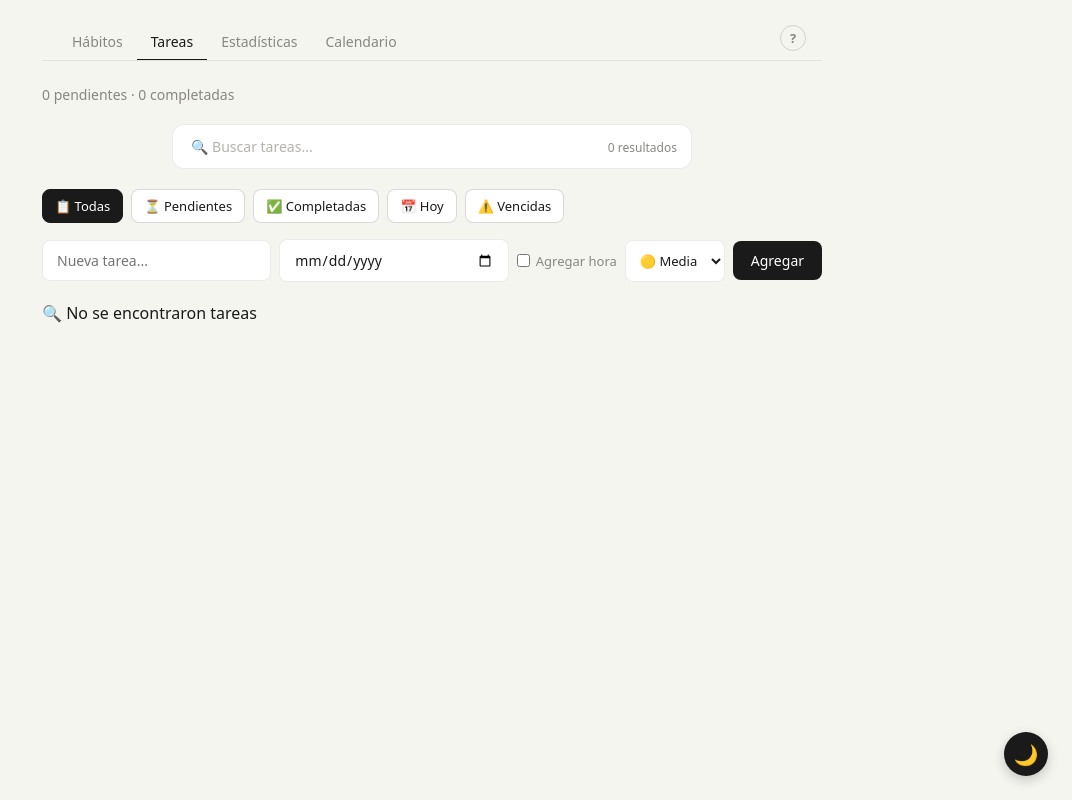
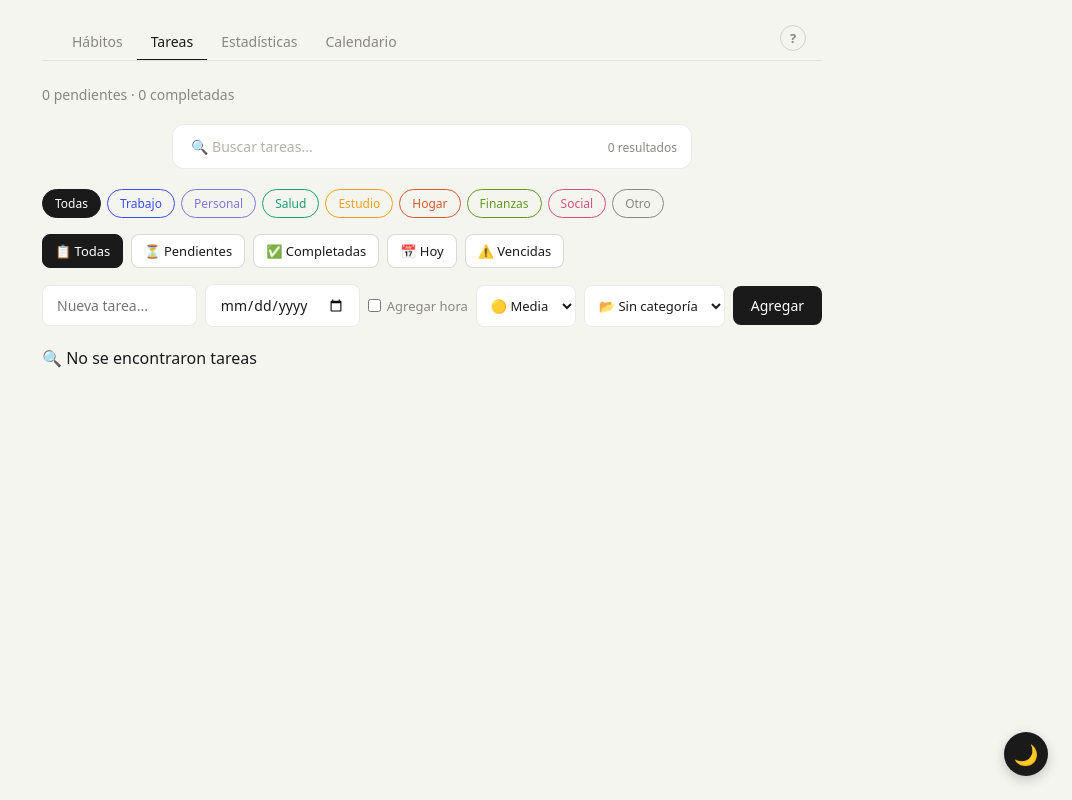
Before and after one commit to hectormadrid/Habitosapp, a React (Vite) app: page / in a window 1280 px wide. Both pictures are taken after a click on the button "Tareas". Shown: the whole page, without its empty margins (208-1280 px from the left). Built offline with nearby package versions, Linux system fonts and the light colour scheme.

Commit message:
Add: categorias

```diff
--- a/src/components/TaskList.jsx
+++ b/src/components/TaskList.jsx
@@ -25,6 +25,10 @@ export default function TaskList() {
     agregarSubtarea,
     toggleSubtarea,
     eliminarSubtarea,
+    categoriaFiltro,
+    setCategoriaFiltro,
+    filtrarPorCategoria,
+    CATEGORIAS,
   } = useTareas();
 
   //  Estado local de UI
@@ -35,6 +39,7 @@ export default function TaskList() {
   const [tieneHora, setTieneHora] = useState(false)
   const [anticipacion, setAnticipacion] = useState(60)
   const [filtro, setFiltro] = useState('todas')
+  const [categoria, setCategoria] = useState('')
 
   const [editando, setEditando] = useState(null)
   const [editTexto, setEditTexto] = useState('')
@@ -45,6 +50,7 @@ export default function TaskList() {
   const [editAnticipacion, setEditAnticipacion] = useState(60)
   const [subtareaInputs, setSubtareaInputs] = useState({})
   const [tareasExpandidas, setTareasExpandidas] = useState({})
+  const [editCategoria, setEditCategoria] = useState('')
 
   //  Handlers
 
@@ -61,13 +67,14 @@ export default function TaskList() {
 
 
   function handleAgregar() {
-    agregarTarea({ texto: input, prioridad, fechaLimite, horaTarea, anticipacion, tieneHora })
+    agregarTarea({ texto: input, prioridad, fechaLimite, horaTarea, anticipacion, tieneHora, categoria })
     setInput('')
     setPrioridad('media')
     setFechaLimite('')
     setHoraTarea('')
     setAnticipacion(60)
     setTieneHora(false)
+    setCategoria('')
   }
 
   function abrirEditar(tarea) {
@@ -78,6 +85,7 @@ export default function TaskList() {
     setEditHora(tarea.horaTarea || '')
     setEditTieneHora(!!tarea.horaTarea)
     setEditAnticipacion(tarea.anticipacion || 60)
+    setEditCategoria(tarea.categoria || '')  // ← nuevo
   }
 
   function guardarEdicion() {
@@ -88,6 +96,7 @@ export default function TaskList() {
       fechaLimite: editFecha,
       horaTarea: editTieneHora ? editHora : null,
       anticipacion: editTieneHora ? editAnticipacion : null,
+      categoria: editCategoria || "",
     })
     setEditando(null)
   }
@@ -96,9 +105,11 @@ export default function TaskList() {
 
   const tareasFiltradas = ordenarTareas(
     buscarTareas(
-      filtrarTareas(tareas, filtro)
+      filtrarPorCategoria(
+        filtrarTareas(tareas, filtro)
+      )
     )
-  );
+  )
   const pendientes = tareasFiltradas.filter(t => !t.completada)
   const completadas = tareasFiltradas.filter(t => t.completada)
 
@@ -121,6 +132,25 @@ export default function TaskList() {
         <span className={styles.searchInfo}>
           {tareasFiltradas.length} resultado{tareasFiltradas.length !== 1 ? "s" : ""}
         </span>
+      </div>
+      {/* Filtro por categoría */}
+      <div className={styles.categoriasRow}>
+        <button
+          className={`${styles.categoriaBtn} ${categoriaFiltro === '' ? styles.categoriaBtnActivo : ''}`}
+          onClick={() => setCategoriaFiltro('')}
+        >
+          Todas
+        </button>
+        {CATEGORIAS.map(cat => (
+          <button
+            key={cat.id}
+            className={`${styles.categoriaBtn} ${categoriaFiltro === cat.id ? styles.categoriaBtnActivo : ''}`}
+            style={categoriaFiltro === cat.id ? { background: cat.color, color: 'white', borderColor: cat.color } : { borderColor: cat.color, color: cat.color }}
+            onClick={() => setCategoriaFiltro(prev => prev === cat.id ? '' : cat.id)}
+          >
+            {cat.label}
+          </button>
+        ))}
       </div>
       {/* Filtros */}
       <div className={styles.filtros}>
@@ -197,6 +227,16 @@ export default function TaskList() {
           <option value="media">🟡 Media</option>
           <option value="baja">🟢 Baja</option>
         </select>
+        <select
+          className={styles.select}
+          value={categoria}
+          onChange={e => setCategoria(e.target.value)}
+        >
+          <option value="">📂 Sin categoría</option>
+          {CATEGORIAS.map(cat => (
+            <option key={cat.id} value={cat.id}>{cat.label}</option>
+          ))}
+        </select>
         <button className={styles.addBtn} onClick={handleAgregar}>Agregar</button>
       </div>
 
@@ -226,10 +266,20 @@ export default function TaskList() {
               {estaVencida(tarea) && (
                 <span className={styles.vencida}>⚠️ Vencida</span>
               )}
+              {tarea.categoria && (() => {
+                const cat = CATEGORIAS.find(c => c.id === tarea.categoria)
+                return cat ? (
+                  <span
+                    className={styles.categoriaTag}
+                    style={{ background: cat.bg, color: cat.color }}
+                  >
+                    {cat.label}
+                  </span>
+                ) : null
+              })()}
               <span className={`${styles.badge} ${styles[tarea.prioridad]}`}>
                 {tarea.prioridad}
               </span>
-
               {/* Botón expandir subtareas */}
               <button
                 className={styles.expandBtn}
@@ -404,6 +454,20 @@ export default function TaskList() {
                 </>
               )}
               <div className={styles.modalGrupo}>
+                <label className={styles.modalLabel}>Categoría</label>
+                <select
+                  className={styles.select}
+                  style={{ width: '100%' }}
+                  value={editCategoria}
+                  onChange={e => setEditCategoria(e.target.value)}
+                >
+                  <option value="">📂 Sin categoría</option>
+                  {CATEGORIAS.map(cat => (
+                    <option key={cat.id} value={cat.id}>{cat.label}</option>
+                  ))}
+                </select>
+              </div>
+              <div className={styles.modalGrupo}>
                 <label className={styles.modalLabel}>Prioridad</label>
                 <select
                   className={styles.select}
--- a/src/components/TaskList.module.css
+++ b/src/components/TaskList.module.css
@@ -476,3 +476,43 @@
 .subtareaAddBtn:hover {
   opacity: 0.85;
 }
+/* ── Categorías ── */
+
+.categoriasRow {
+  display: flex;
+  gap: 6px;
+  flex-wrap: wrap;
+  margin-bottom: 1rem;
+}
+
+.categoriaBtn {
+  padding: 5px 12px;
+  border-radius: 20px;
+  border: 1.5px solid var(--color-border-medium);
+  background: transparent;
+  color: var(--color-text-muted);
+  font-size: 12px;
+  font-weight: 500;
+  cursor: pointer;
+  transition: all 0.15s;
+  white-space: nowrap;
+}
+
+.categoriaBtn:hover {
+  opacity: 0.8;
+  transform: translateY(-1px);
+}
+
+.categoriaBtnActivo {
+  background: var(--color-text);
+  color: var(--color-surface);
+  border-color: var(--color-text);
+}
+
+.categoriaTag {
+  font-size: 11px;
+  font-weight: 600;
+  padding: 2px 8px;
+  border-radius: 20px;
+  flex-shrink: 0;
+}
--- a/src/constants.js
+++ b/src/constants.js
@@ -14,6 +14,16 @@ export const EMOJIS = [
   '🌟','🔥','⭐','🏆','🎖️','🚀','💯','🏁','🦾','👑',
 ]
 
+export const CATEGORIAS = [
+  { id: 'trabajo',    label: 'Trabajo',    color: '#3b4ef8', bg: '#eef0fe' },
+  { id: 'personal',  label: 'Personal',   color: '#7F77DD', bg: '#EEEDFE' },
+  { id: 'salud',     label: 'Salud',      color: '#1D9E75', bg: '#E1F5EE' },
+  { id: 'estudio',   label: 'Estudio',    color: '#EF9F27', bg: '#FAEEDA' },
+  { id: 'hogar',     label: 'Hogar',      color: '#D85A30', bg: '#FAECE7' },
+  { id: 'finanzas',  label: 'Finanzas',   color: '#639922', bg: '#EAF3DE' },
+  { id: 'social',    label: 'Social',     color: '#D4537E', bg: '#FBEAF0' },
+  { id: 'otro',      label: 'Otro',       color: '#888780', bg: '#F0F0EC' },
+]
 export const DAYS_ES = ['Dom', 'Lun', 'Mar', 'Mié', 'Jue', 'Vie', 'Sáb']
 
 export const PRIORITY_LABEL = { high: 'Alta', medium: 'Media', low: 'Baja' }
--- a/src/hooks/useTareas.js
+++ b/src/hooks/useTareas.js
@@ -1,7 +1,7 @@
 import { useState, useCallback, useEffect, useRef } from "react";
 import { useLocalStorage } from "./useLocalStorage";
 import { formatAnticipacion } from "../utils";
-
+import { CATEGORIAS } from "../constants";
 /**
  * Hook que centraliza toda la lógica de tareas.
  * Maneja el estado, persistencia, ordenamiento,
@@ -10,6 +10,7 @@ import { formatAnticipacion } from "../utils";
 export function useTareas() {
   const [tareas, setTareas] = useLocalStorage("tareas", []);
   const [busqueda, setBusqueda] = useState("");
+  const [categoriaFiltro, setCategoriaFiltro] = useState("");
   const notificacionesEnviadas = useRef(new Set());
 
   // ── Pedir permiso de notificaciones al montar ─────────────
@@ -58,7 +59,7 @@ export function useTareas() {
     };
   }, [revisarRecordatorios]);
 
-  // ── CRUD ──────────────────────────────────────────────────
+  //  CRUD
 
   function agregarTarea({
     texto,
@@ -67,6 +68,7 @@ export function useTareas() {
     horaTarea,
     anticipacion,
     tieneHora,
+    categoria,
   }) {
     if (!texto.trim()) return;
 
@@ -80,13 +82,12 @@ export function useTareas() {
 
       completada: false,
       notificado: false,
-
+      categoria: categoria || "",
+      subtareas: [],
       // Preparado para futuras mejoras
       descripcion: "",
-      categoria: "",
       favorita: false,
       fijada: false,
-      subtareas: [],
     };
 
     setTareas((prev) => [...prev, nuevaTarea]);
@@ -114,39 +115,51 @@ export function useTareas() {
   //  Subtareas
 
   function agregarSubtarea(tareaId, texto) {
-  if (!texto.trim()) return
-  setTareas(prev => prev.map(t =>
-    t.id === tareaId ? {
+    if (!texto.trim()) return;
+    setTareas((prev) =>
+      prev.map((t) =>
+        t.id === tareaId
+          ? {
               ...t,
               subtareas: [
-        ...( t.subtareas || []),
-        { id: Date.now(), texto, completada: false }
-      ]
-    } : t
-  ))
+                ...(t.subtareas || []),
+                { id: Date.now(), texto, completada: false },
+              ],
+            }
+          : t,
+      ),
+    );
   }
 
   function toggleSubtarea(tareaId, subtareaId) {
-  setTareas(prev => prev.map(t =>
-    t.id === tareaId ? {
+    setTareas((prev) =>
+      prev.map((t) =>
+        t.id === tareaId
+          ? {
               ...t,
-      subtareas: (t.subtareas || []).map(s =>
-        s.id === subtareaId ? { ...s, completada: !s.completada } : s
-      )
-    } : t
-  ))
+              subtareas: (t.subtareas || []).map((s) =>
+                s.id === subtareaId ? { ...s, completada: !s.completada } : s,
+              ),
+            }
+          : t,
+      ),
+    );
   }
 
   function eliminarSubtarea(tareaId, subtareaId) {
-  setTareas(prev => prev.map(t =>
-    t.id === tareaId ? {
+    setTareas((prev) =>
+      prev.map((t) =>
+        t.id === tareaId
+          ? {
               ...t,
-      subtareas: (t.subtareas || []).filter(s => s.id !== subtareaId)
-    } : t
-  ))
+              subtareas: (t.subtareas || []).filter((s) => s.id !== subtareaId),
+            }
+          : t,
+      ),
+    );
   }
 
-  // ── Filtrado y ordenamiento ───────────────────────────────
+  // Filtrado y ordenamiento
 
   function filtrarTareas(lista, filtro) {
     const hoy = new Date();
@@ -164,8 +177,7 @@ function eliminarSubtarea(tareaId, subtareaId) {
           if (!t.fechaLimite) return false;
 
           return (
-            new Date(`${t.fechaLimite}T00:00:00`).getTime() ===
-            hoy.getTime()
+            new Date(`${t.fechaLimite}T00:00:00`).getTime() === hoy.getTime()
           );
         });
 
@@ -192,6 +204,11 @@ function eliminarSubtarea(tareaId, subtareaId) {
     });
   }
 
+  function filtrarPorCategoria(lista) {
+    if (!categoriaFiltro) return lista;
+    return lista.filter((t) => t.categoria === categoriaFiltro);
+  }
+
   function ordenarTareas(lista) {
     const pesoPrioridad = { alta: 1, media: 2, baja: 3 };
     return [...lista].sort((a, b) => {
@@ -214,19 +231,14 @@ function eliminarSubtarea(tareaId, subtareaId) {
   }
 
   return {
-  // Estado
     tareas,
     busqueda,
     setBusqueda,
     buscarTareas,
-
-  // CRUD
     agregarTarea,
     editarTarea,
     toggleTarea,
     eliminarTarea,
-
-  // Utilidades
     filtrarTareas,
     ordenarTareas,
     estaVencida,
@@ -234,5 +246,9 @@ function eliminarSubtarea(tareaId, subtareaId) {
     agregarSubtarea,
     toggleSubtarea,
     eliminarSubtarea,
+    categoriaFiltro,
+    setCategoriaFiltro,
+    filtrarPorCategoria,
+    CATEGORIAS,
   };
 }
```
Lines whose indentation alone changed are shown as unchanged.
